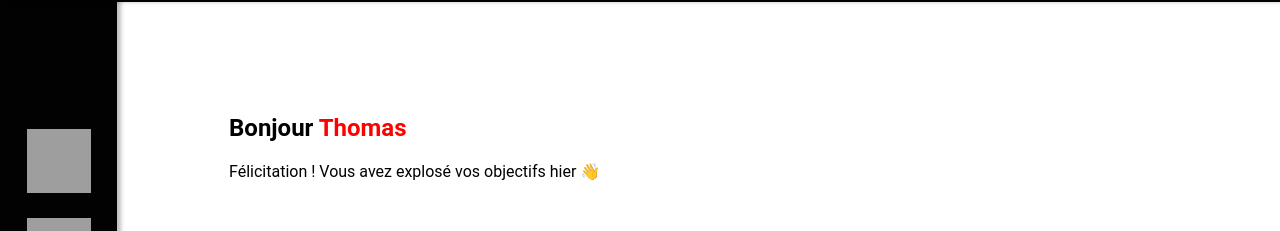
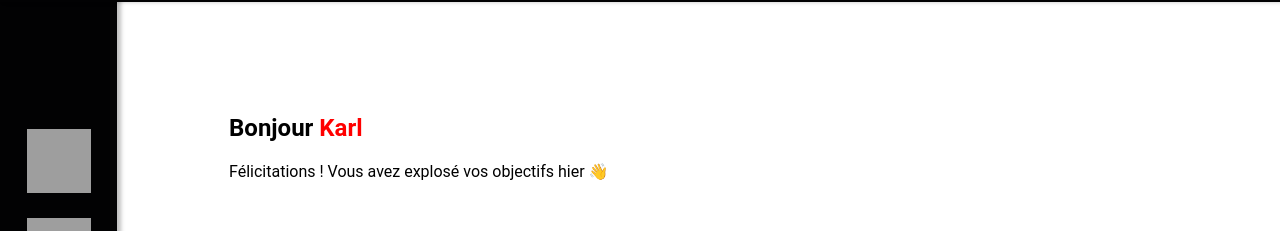
Before and after one commit to samamrani/SportSee, a React (Create React App) app: page / in a window 1280 px wide. Shown: the part 89-320 px from the top of the page. Built offline with nearby package versions, Linux system fonts and the light colour scheme; grey boxes are pictures that could not be loaded.

Commit message:
User Story #4 - Prénom

```diff
--- a/src/pages/Home.jsx
+++ b/src/pages/Home.jsx
@@ -1,15 +1,35 @@
-
+import React from 'react';
+import { USER_MAIN_DATA } from '../services/apiService';
 import '../styles/main.scss';
 
+/**
+ * Récupère les informations d'un utilisateur en fonction de l'ID fourni.
+ *
+ * @param {number} id - L'ID de l'utilisateur dont les informations doivent être récupérées.
+ * @returns {Object|undefined} - Retourne l'objet de données de l'utilisateur si trouvé, sinon `undefined`.
+ */
+const getUserInfo = (id) => {
+  return USER_MAIN_DATA.find(user => user.id === id);
+}
+
+const userId = 12;
+const userData = getUserInfo(userId);
+
+/**
+ * Composant Home qui affiche un message de bienvenue personnalisé.
+ *
+ * @returns {JSX.Element} Le composant Home rendu.
+ */
 function Home() {
+  if (!userData) {
+    return <div>Utilisateur non trouvé</div>;
+  }
+
   return (
     <main>
       <section className='home'>
-        <h1> Bonjour <span className="red-text">Thomas</span></h1>
-        <p>Félicitation ! Vous avez explosé vos objectifs hier 👋</p>
-
-
-
+        <h1> Bonjour <span className="red-text">{userData.userInfos.firstName}</span></h1>
+        <p>Félicitations ! Vous avez explosé vos objectifs hier 👋</p>
       </section>
     </main>
   );
```
